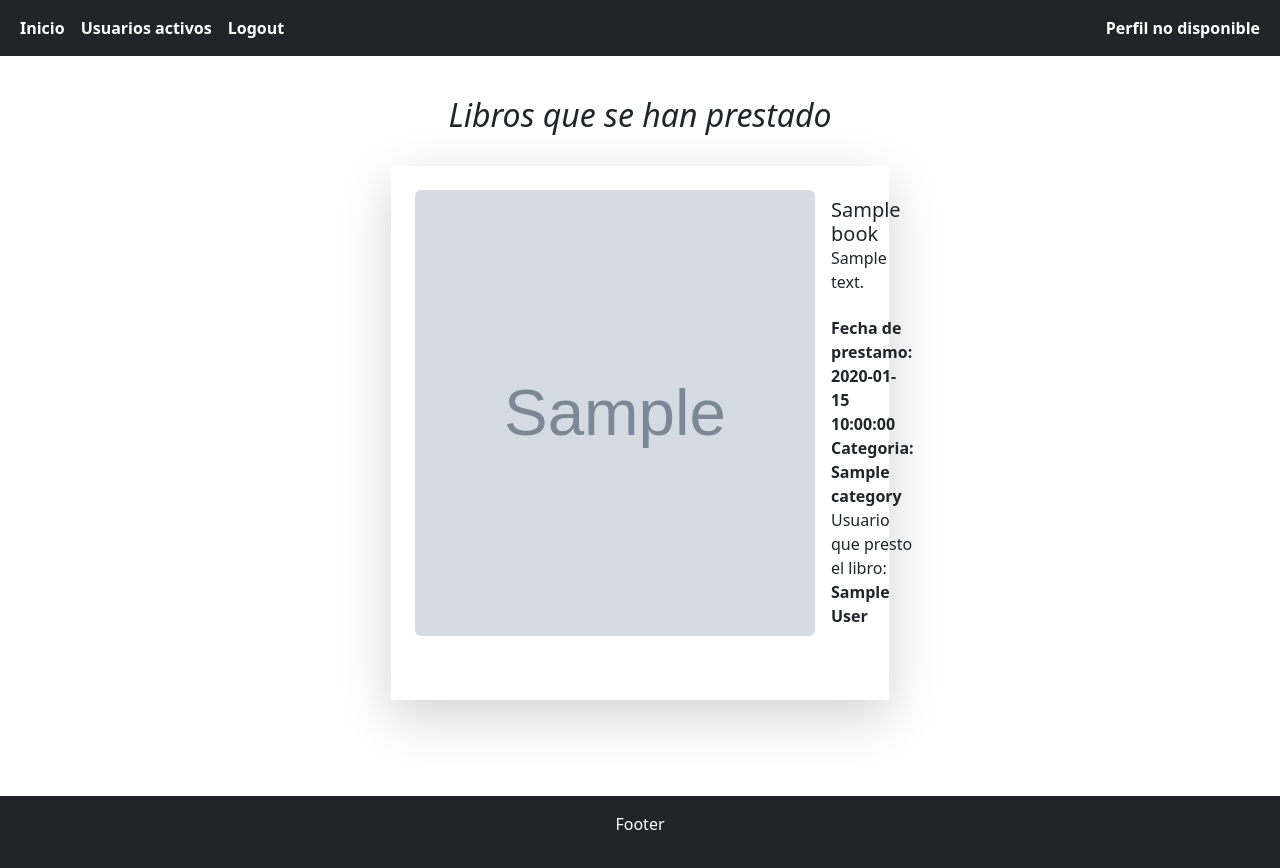
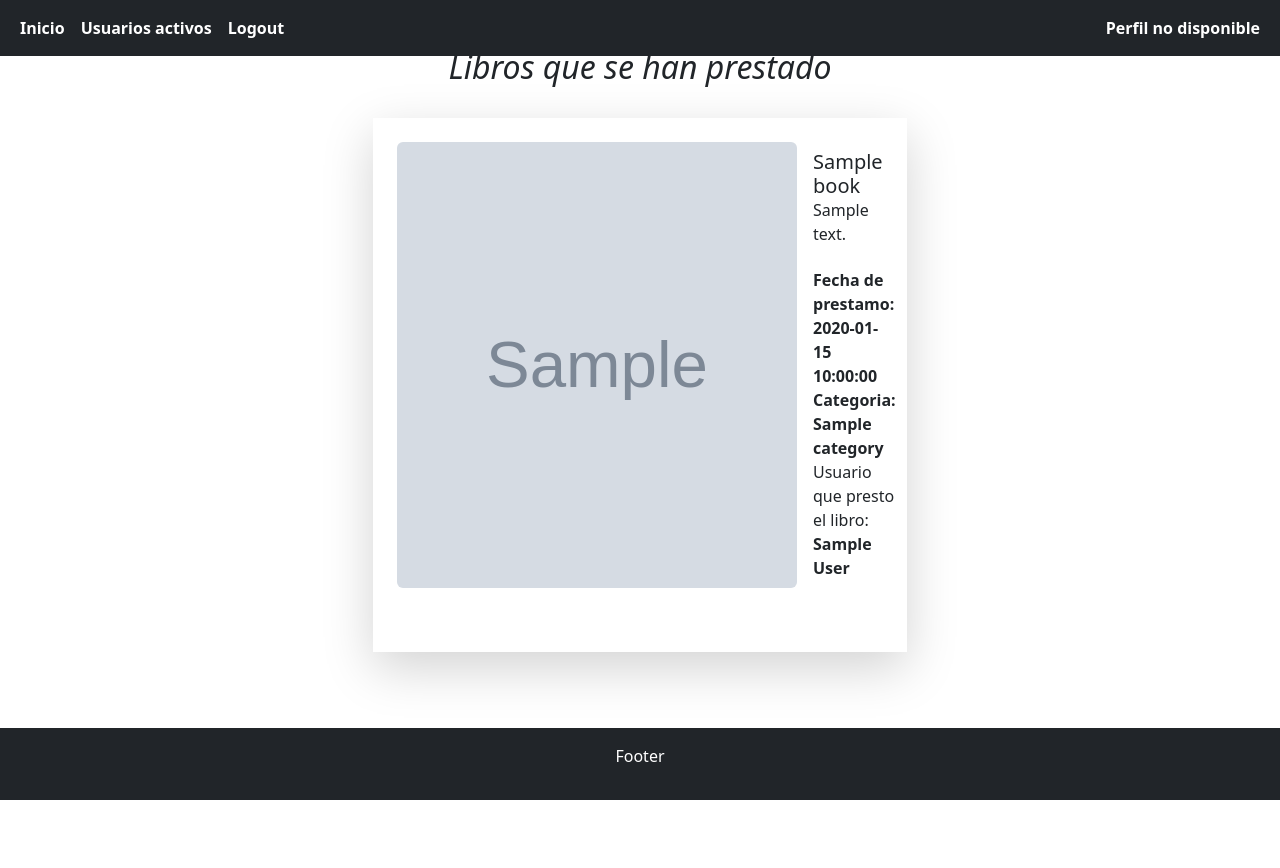
Before and after one commit to CarlosOStaff/proyectos, a PHP site: page /Vistas/Admin/Libros/librosprestados.php in a window 1280 px wide. After the commit the page ends 800 px from the top, so only its background shows below. Run offline with PHP 8.4, Linux system fonts and the light colour scheme; the visitor is signed in with stand-in values (Sample User, id 1); tables that the repository leaves empty or names only in its code hold one stand-in row (values such as "Sample post"); grey boxes marked "Sample" are stand-in pictures; some libraries are stand-ins or nearby versions.

Commit message:
correcciones vista de libros prestados e index

```diff
--- a/ProyectoPruebaPhp/Vistas/Admin/Libros/librosprestados.php
+++ b/ProyectoPruebaPhp/Vistas/Admin/Libros/librosprestados.php
@@ -15,14 +15,14 @@ if (!isset($_SESSION['admin'])) {
 </head>
 
 <body>
-    <div class="container p-5">
+    <div class="container">
         <h2 class="card-title text-center fst-italic pt-5 pb-2">Libros que se han prestado</h2>
         <div class="row mx-auto mt-4 justify-content-center align-items-center">
             <?php include('../../../Controladores/Admin/libros/librosprestados.php');
             while ($row = $result->fetch_assoc()):
             ?>
             <div class="col-lg-6">
-                <div class="col-xl-12 shadow-lg p-3 mb-5 h-50 mw-100">
+                <div class="col-xl-12 shadow-lg p-3 mb-5 h-50 mw-100 w-100">
                     <div class="card-body m-2 d-flex">
                         <img class="img-top img-fluid mb-3 mx-auto d-block rounded img-fluid mw-100 w-100 h.auto"
                             src="../../../Recursos/img/portadaLibros/<?php echo $row['imagen']?>" alt="Card image cap">
```
Also changed, not shown: ProyectoPruebaPhp/Vistas/Cliente/index.php (+3 -4 lines), ProyectoPruebaPhp/Recursos/img/portadaLibros/Don quijo_1981-12-31.jpg (added).
